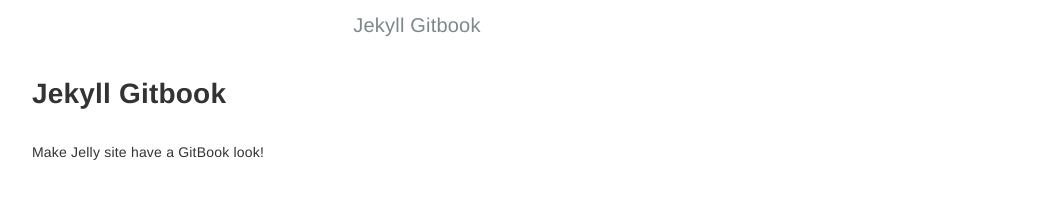
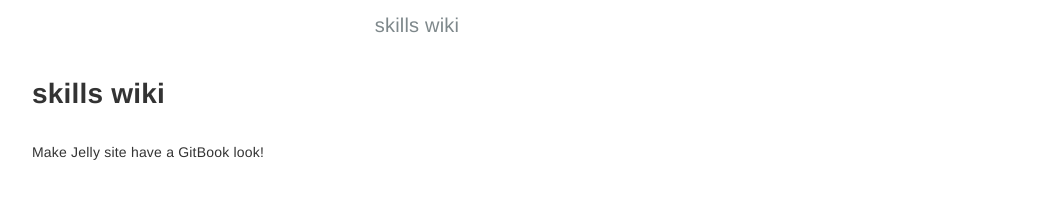
Before and after one commit to omk2477/wiki.github.io, a Jekyll site: the page built from index.md, in a window 1280 px wide. Shown: the top 206 px of the page, without its empty margins (223-1272 px from the left). Built offline with Jekyll 4.4.1, drawn with Linux system fonts in a browser that asks for light colours.

Commit message:
migration config

```diff
--- a/_config.yml
+++ b/_config.yml
@@ -1,16 +1,15 @@
 # Configurations
-title:            Jekyll Gitbook
-longtitle:        Jekyll Gitbook
-author:           HE Tao
-email:            sighingnow@gmail.com
-description: >
-  Build Jekyll site with the GitBook style.
+title:            skills wiki
+longtitle:        hello skills wiki world
+author:           unknown
+email:            unknown
+description:      unknown
 
 version:          1.0
 gitbook_version:  3.2.3
 
-url:              'https://sighingnow.github.io'
-baseurl:          '/jekyll-gitbook'
+url:              'https://smc-skills.github.io/'
+baseurl:          '/wiki.github.io'
 rss:              RSS
 
 toc:
@@ -26,7 +25,7 @@ kramdown:
   math_engine:            mathjax
   smart_quotes:           lsquo,rsquo,ldquo,rdquo
   toc_levels:             1..6
-  syntax_highlighter:     rouge
+  syntax_highlighter:     colorful
   syntax_highlighter_opts:
     guess_lang:           true
 
```
